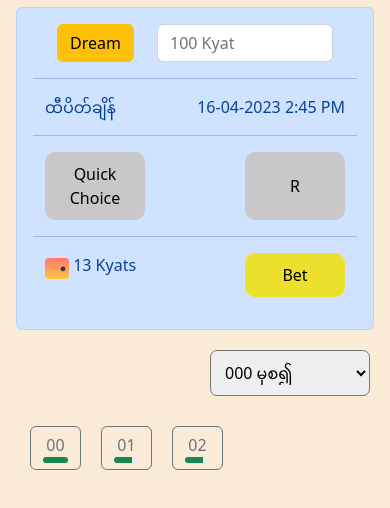
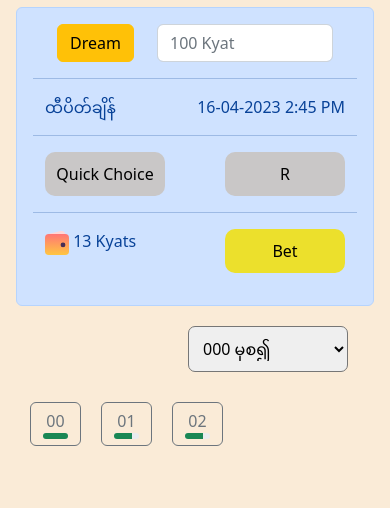
Before and after one commit to POSDevNew/UI, a plain HTML site: page 3dbet.html in a window 390 px wide. Shown: the part 80-588 px from the top of the page. Drawn offline with nearby package versions, Linux system fonts and the light colour scheme.

Commit message:
m&w change

```diff
--- a/style.css
+++ b/style.css
@@ -74,14 +74,14 @@
 @media screen and (max-width: 450px) {
   .rqbtn {
     padding: 10px;
-    width: 100px;
+    width: 120px;
     border: none;
     border-radius: 10px;
     background-color: #c9c7c7;
   }
   .betnowbtn {
     padding: 10px;
-    width: 100px;
+    width: 120px;
     border: none;
     border-radius: 10px;
     background-color: #ece02c;
@@ -117,6 +117,7 @@
   display: flex;
   justify-content: end;
   margin-bottom: 20px;
+  margin-right: 22px;
 }
 .cellgroup {
   width: 160px;
```
